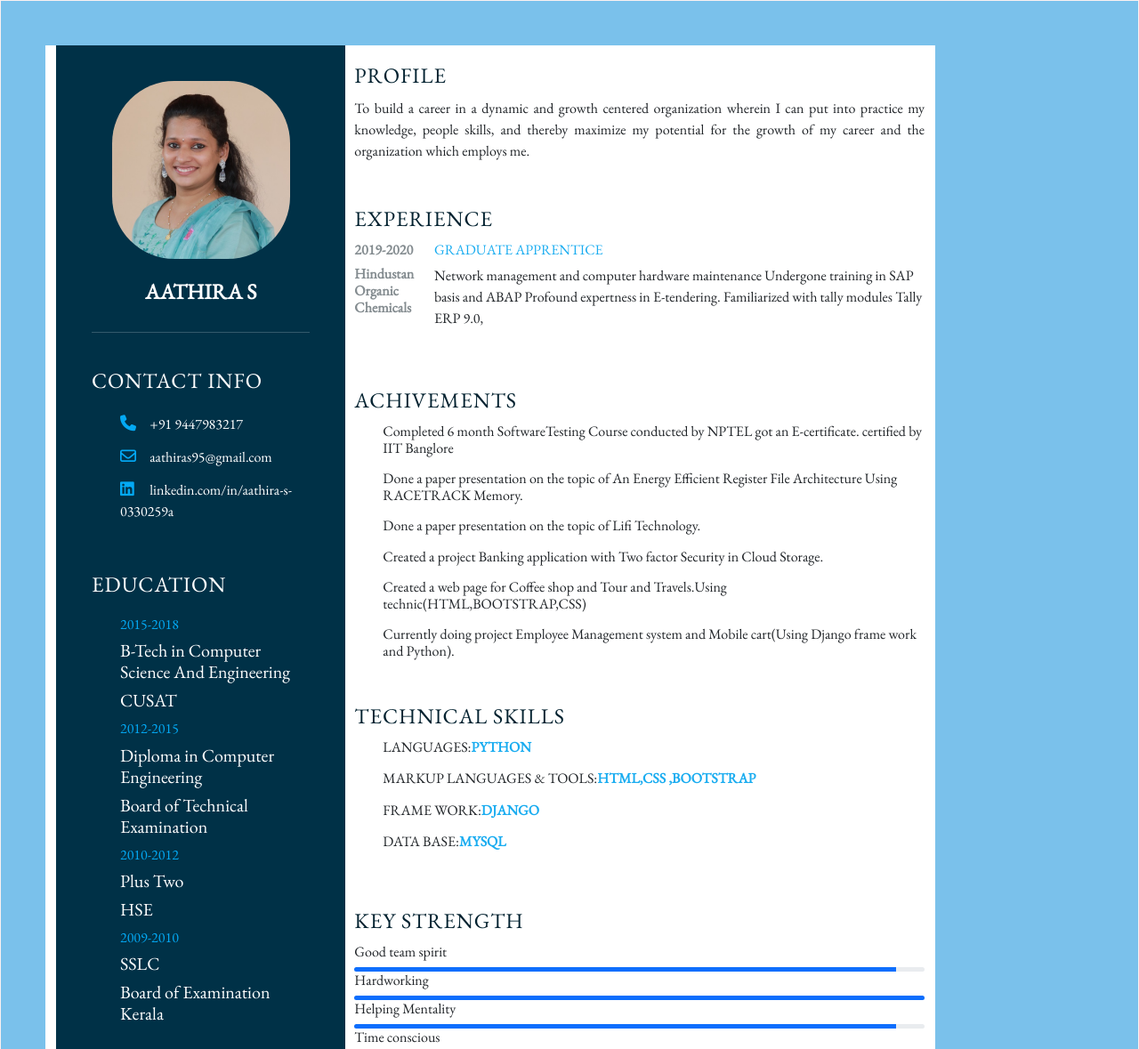
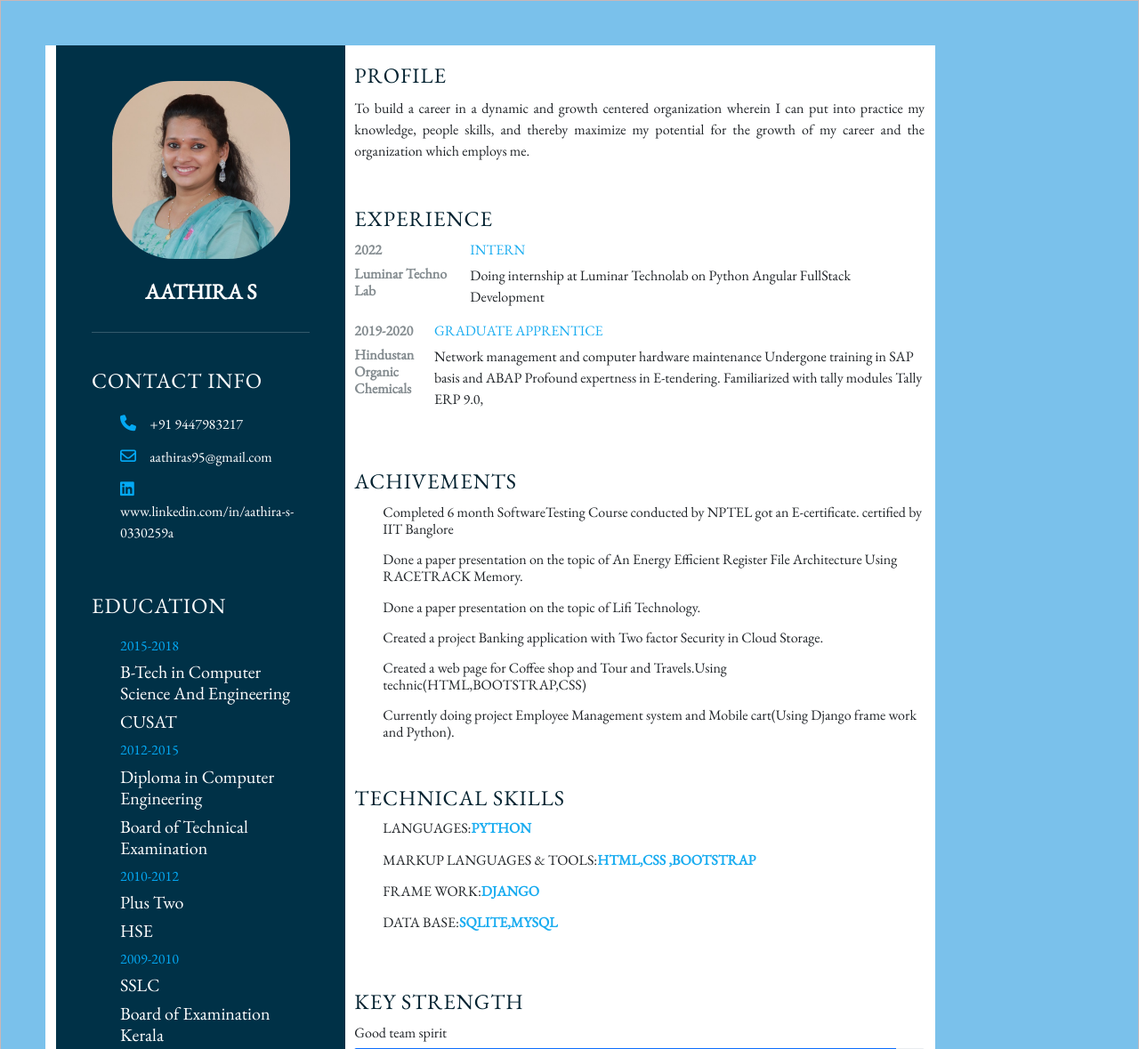
Before and after one commit to aathiras95/myresume, a plain HTML site: page index.html in a window 1280 px wide. Shown: the top 1179 px of the page at 89% size. Drawn offline with nearby package versions, Linux system fonts and the light colour scheme; a web font is replaced by a local one.

Commit message:
some changes made

```diff
--- a/index.html
+++ b/index.html
@@ -43,7 +43,8 @@
                     </li>
                     <li>
                         <span class="icon"><i class="fa-brands fa-linkedin"></i></span>
-                        <span class="text">linkedin.com/in/aathira-s-0330259a</span>
+                        <span class="text">www.linkedin.com/in/aathira-s-0330259a</span>
+
                     </li>
 
                 </ul>
@@ -122,17 +123,17 @@
             </div>
             <div class="about">
                 <h4 class="title2">Experience</h4>
-                <!-- <div class="box">
+                <div class="box">
                     <div class="year_company">
-                        <h6>2022-2022</h6>
-                        <h6>Luminar <br> Techno lab</h6>
+                        <h6>2022</h6>
+                        <h6>Luminar Techno Lab</h6>
                     </div>
                     <div class="text">
                         <h6>INTERN</h6>
                         <p>Doing internship at Luminar Technolab on
                             Python Angular FullStack Development</p>
                     </div>
-                </div> -->
+                </div>
                 <div class="box">
                     <div class="year_company">
                         <h6>2019-2020</h6>
@@ -253,7 +254,7 @@
 
                             </div>
                             <div class="text">
-                                <h6><b>MySql</b></h6>
+                                <h6><b>SQLite,MySql</b></h6>
 
                             </div>
                             </li>
--- a/style.css
+++ b/style.css
@@ -9,11 +9,11 @@
 }
 
 body {
-    background-color: rgb(122, 193, 235);
+     background-color: rgb(122, 193, 235);
     justify-content: center;
     align-items: center;
     min-height: 100vh;
-    border: 1px solid rgb(250, 241, 241);
+    border: 1px solid rgb(202, 183, 183);
 }
 
 .container {
```
